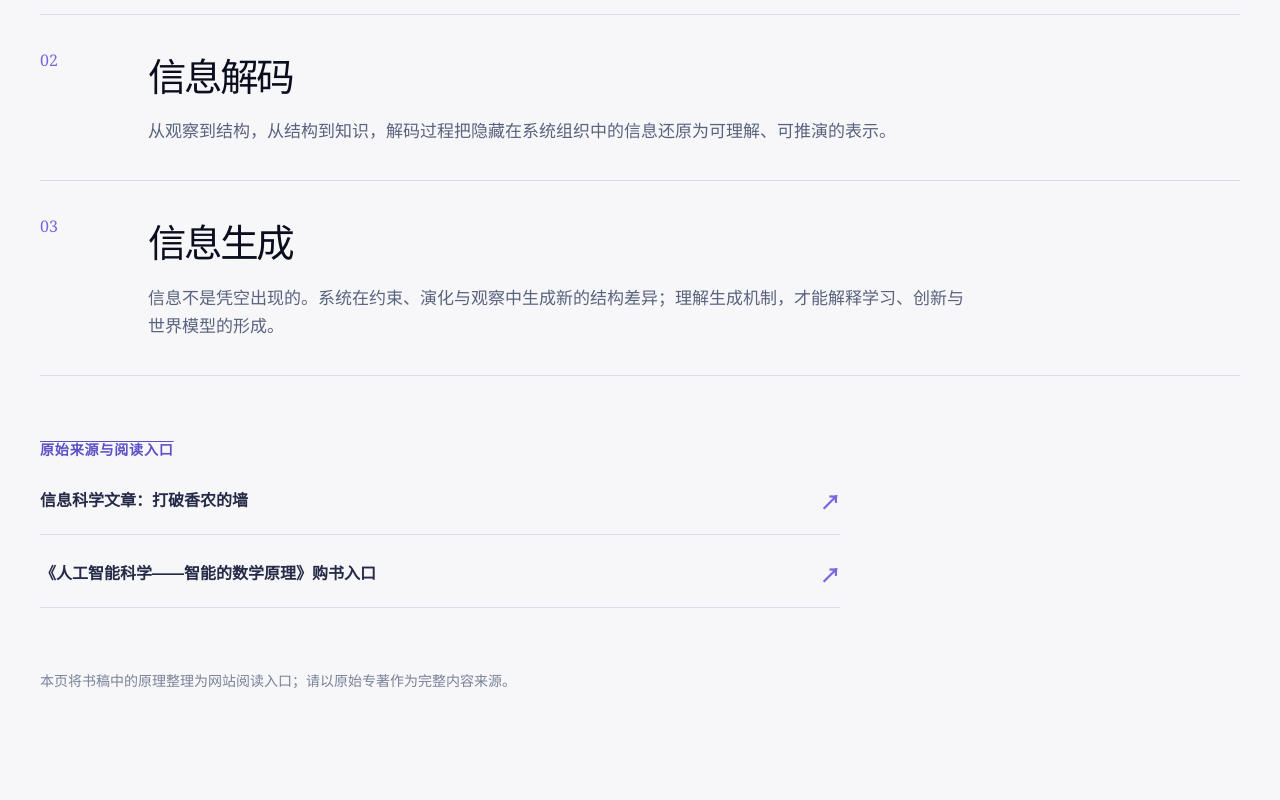
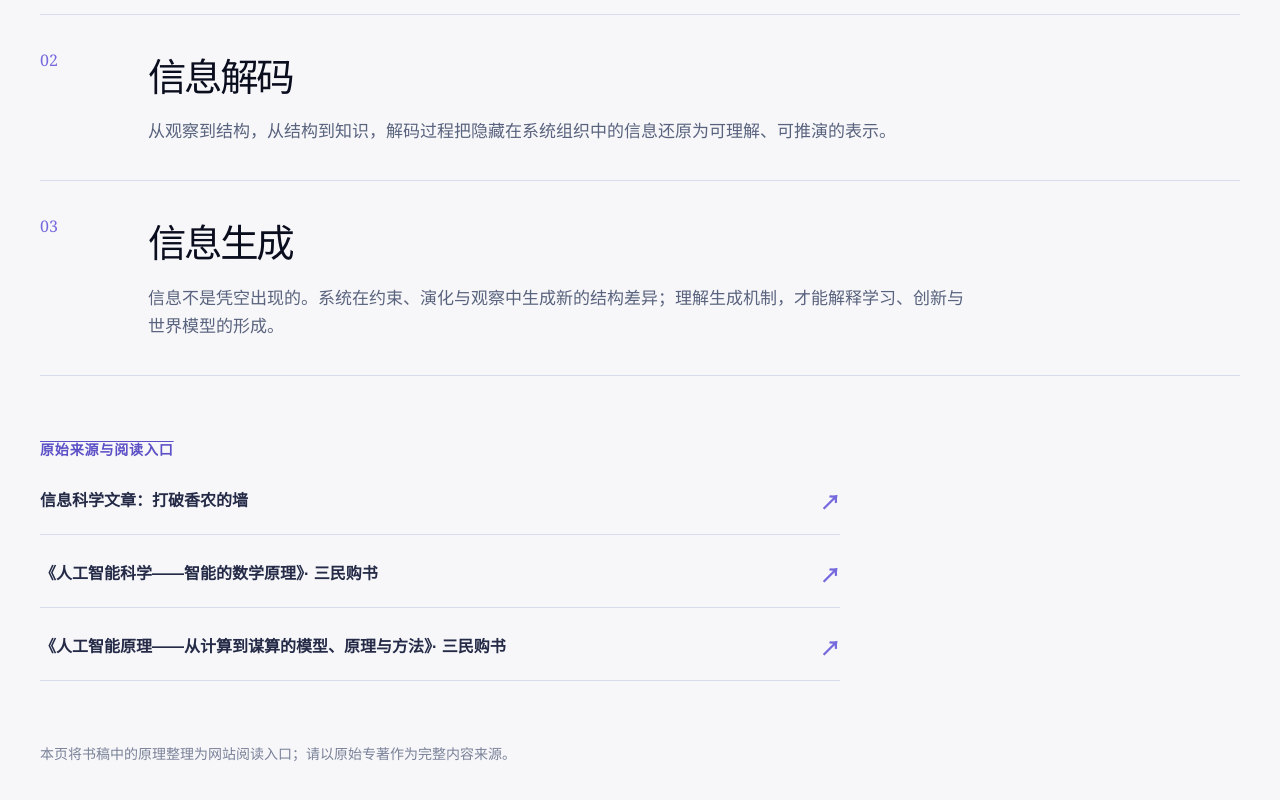
Before and after one commit to SuuTTT/mousuan-ai, a Next.js app: page /principles/information-mathematics in a window 1280 px wide. Shown: the part 936-1736 px from the top of the page. Built offline with nearby package versions, Linux system fonts and the light colour scheme.

Commit message:
Add TIT paper and book purchase sources

```diff
--- a/app/principles/information-mathematics/page.tsx
+++ b/app/principles/information-mathematics/page.tsx
@@ -8,7 +8,7 @@ export default function InformationMathematicsPage() {
       lead: "信息世界的公理化数学原理，也即离散系统的微积分。信息演算、信息解码与信息生成构成描述离散信息世界的三大数学支柱。",
       sections: [["信息演算", "把结构、层级和编码过程纳入统一的演算框架，使信息不再只是一个统计数值，而是可以被操作、比较和传递的对象。"], ["信息解码", "从观察到结构，从结构到知识，解码过程把隐藏在系统组织中的信息还原为可理解、可推演的表示。"], ["信息生成", "信息不是凭空出现的。系统在约束、演化与观察中生成新的结构差异；理解生成机制，才能解释学习、创新与世界模型的形成。"]],
       sourcesLabel: "原始来源与阅读入口",
-      sources: [["信息科学文章：打破香农的墙", "https://mp.weixin.qq.com/s?__biz=MzYzOTIyNDYyNw==&mid=2247484707&idx=1&sn=dbcd0f5d6f3b6df0caef00c1900d9e74"], ["《人工智能科学——智能的数学原理》购书入口", "/books"]],
+      sources: [["信息科学文章：打破香农的墙", "https://mp.weixin.qq.com/s?__biz=MzYzOTIyNDYyNw==&mid=2247484707&idx=1&sn=dbcd0f5d6f3b6df0caef00c1900d9e74"], ["《人工智能科学——智能的数学原理》· 三民购书", "https://www.sanmin.com.tw/product/index/013643102"], ["《人工智能原理——从计算到谋算的模型、原理与方法》· 三民购书", "https://www.sanmin.com.tw/product/index/013828865"]],
       closing: "本页将书稿中的原理整理为网站阅读入口；请以原始专著作为完整内容来源。",
     }}
     en={{
@@ -17,7 +17,7 @@ export default function InformationMathematicsPage() {
       lead: "Axiomatized mathematical principles of the information world—equivalently, the calculus of discrete systems. Information calculus, decoding, and generation form three pillars for describing discrete information-world systems.",
       sections: [["Information calculus", "Structure, hierarchy, and encoding become objects of one calculus. Information is no longer only a statistical number; it can be operated on, compared, and transmitted."], ["Information decoding", "From observation to structure, and from structure to knowledge, decoding recovers hidden information as a representation that can be understood and inferred."], ["Information generation", "Information does not appear from nowhere. Systems generate new structural differences through constraints, evolution, and observation. Understanding generation is essential to learning, innovation, and world models."]],
       sourcesLabel: "ORIGINAL SOURCES",
-      sources: [["Article: Beyond Shannon’s wall", "https://mp.weixin.qq.com/s?__biz=MzYzOTIyNDYyNw==&mid=2247484707&idx=1&sn=dbcd0f5d6f3b6df0caef00c1900d9e74"], ["Artificial Intelligence Science — purchase entry", "/books"]],
+      sources: [["Article: Beyond Shannon’s wall", "https://mp.weixin.qq.com/s?__biz=MzYzOTIyNDYyNw==&mid=2247484707&idx=1&sn=dbcd0f5d6f3b6df0caef00c1900d9e74"], ["Artificial Intelligence Science — Sanmin purchase", "https://www.sanmin.com.tw/product/index/013643102"], ["Principles of Artificial Intelligence — Sanmin purchase", "https://www.sanmin.com.tw/product/index/013828865"]],
       closing: "This page turns the book’s principles into a readable web entry point; the original monograph is the complete source.",
     }}
   />;
--- a/app/principles/structural-information/page.tsx
+++ b/app/principles/structural-information/page.tsx
@@ -8,7 +8,7 @@ export default function StructuralInformationPage() {
       lead: "结构信息研究复杂系统中的组织关系：用编码树和结构熵度量结构中嵌入的信息，并以层谱抽象建立信息世界的共同语言。",
       sections: [["研究问题", "香农熵描述随机性，却不能完整表达复杂系统的组织结构。结构信息关注节点、社区、层级与整体之间的关系，回答“结构如何携带信息”。"], ["核心原理", "编码树把一个复杂系统逐层组织为可解码的层级结构；结构熵则度量观察者沿编码树进行结构描述时所需的信息量。结构越有组织，结构信息越可被压缩、解释和推演。"], ["研究路线", "从图与网络出发，发展结构信息学习、层级发现、结构化表示与决策方法，为可解释人工智能、世界模型和谋算智能提供结构基础。"]],
       sourcesLabel: "原始来源与延伸阅读",
-      sources: [["Structural Information Learning Machinery · arXiv", "https://arxiv.org/abs/2001.09637"], ["结构熵综述仓库", "https://github.com/SuuTTT/structural-entropy-survey"]],
+      sources: [["2016 TIT：结构信息与网络动力学复杂性", "https://doi.org/10.1109/TIT.2016.2555904"], ["Structural Information Learning Machinery · arXiv", "https://arxiv.org/abs/2001.09637"], ["结构熵综述仓库", "https://github.com/SuuTTT/structural-entropy-survey"]],
       closing: "本页是研究主页的解释性入口；原始论文与代码仓库仍是正式引用来源。",
     }}
     en={{
@@ -17,7 +17,7 @@ export default function StructuralInformationPage() {
       lead: "Structural information studies the organisation of complex systems: encoding trees and structural entropy measure information embedded in structure and provide a common language for the information world.",
       sections: [["The question", "Shannon entropy describes randomness, but it does not fully express organisation. Structural information studies relations among nodes, communities, hierarchies, and wholes: how does structure carry information?"], ["The principle", "An encoding tree organises a complex system into a decodable hierarchy; structural entropy measures the information required to describe that structure. The more organised the structure, the more it can be compressed, explained, and inferred."], ["The route", "From graphs and networks, we develop structural-information learning, hierarchy discovery, structured representations, and decisions—the basis for explainable AI, world models, and strategic intelligence."]],
       sourcesLabel: "ORIGINAL SOURCES",
-      sources: [["Structural Information Learning Machinery · arXiv", "https://arxiv.org/abs/2001.09637"], ["Structural Entropy survey repository", "https://github.com/SuuTTT/structural-entropy-survey"]],
+      sources: [["2016 TIT: Structural Information and Dynamical Complexity of Networks", "https://doi.org/10.1109/TIT.2016.2555904"], ["Structural Information Learning Machinery · arXiv", "https://arxiv.org/abs/2001.09637"], ["Structural Entropy survey repository", "https://github.com/SuuTTT/structural-entropy-survey"]],
       closing: "This page is an explanatory entry point; the original paper and repository remain the authoritative citation sources.",
     }}
   />;
```
